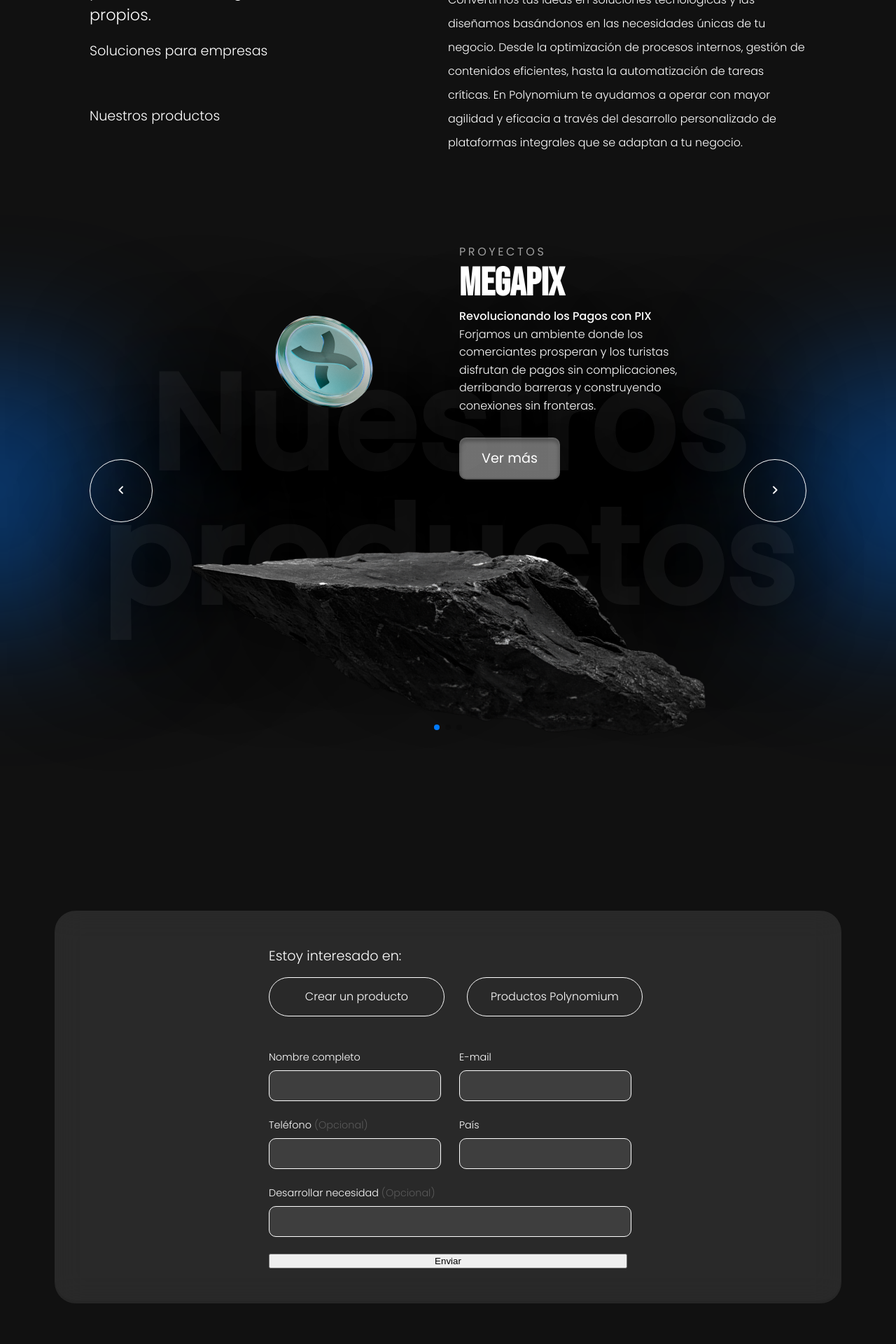
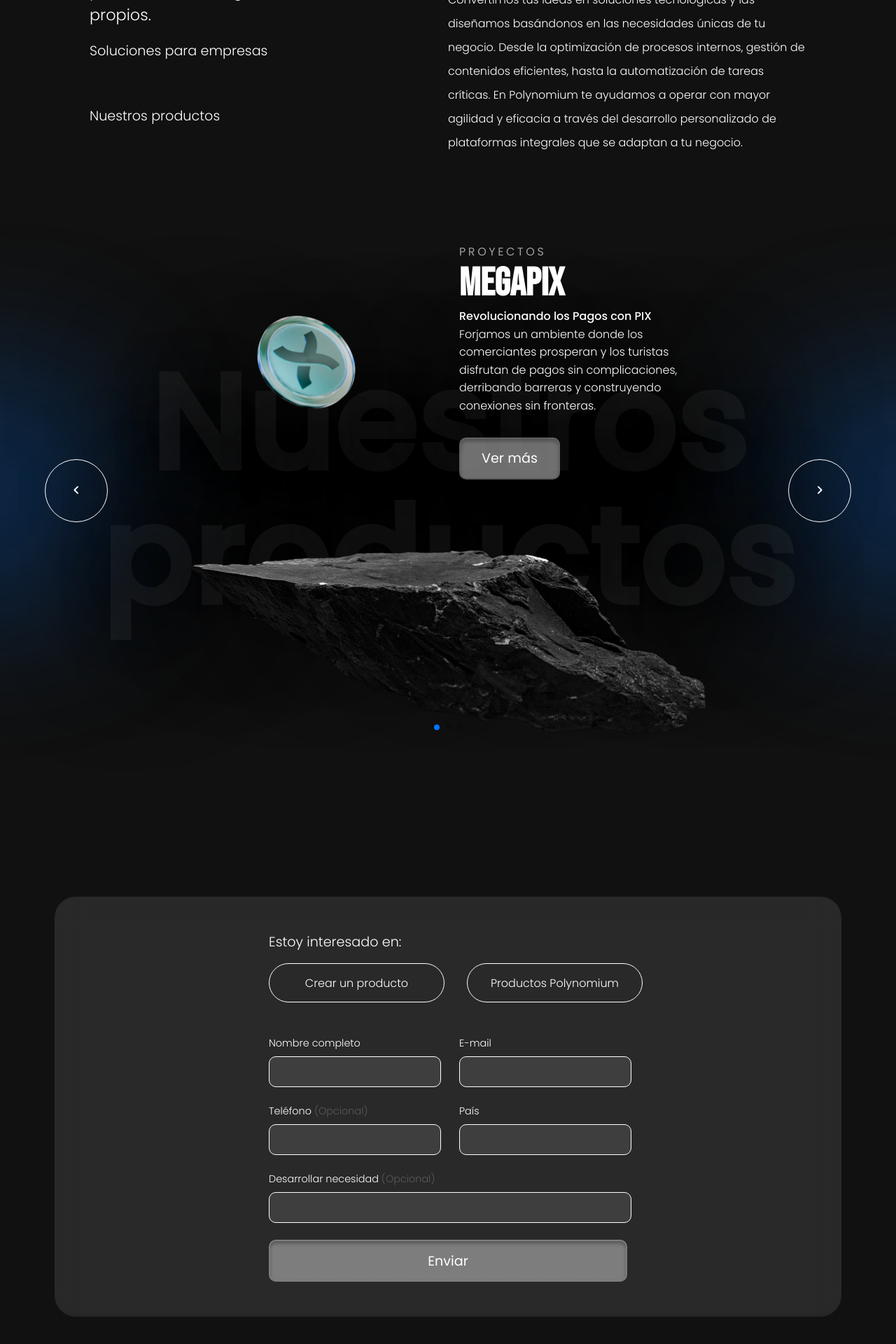
Before and after one commit to MariaBelenCaporale/Polynomium, a React (Vite) app: page / in a window 1280 px wide. Shown: the part 3035-4955 px from the top of the page at 70% size. Built offline with nearby package versions, Linux system fonts and the light colour scheme.

Commit message:
cambios carousel

```diff
--- a/src/components/CardCarousel/CardCarousel.jsx
+++ b/src/components/CardCarousel/CardCarousel.jsx
@@ -54,7 +54,7 @@ const CardCarousel = ({
             <img
               src={imageCarouselMegapix}
               alt="Imagen Megapix"
-              className="image"
+              className="imgMegapix"
             />
           )}
           {imageCarouselMegaUno && (
@@ -68,7 +68,7 @@ const CardCarousel = ({
             <img
               src={imageCarouselFluence}
               alt="Imagen Fluence"
-              className="image"
+              className="imgFluence"
             />
           )}
           {imageFluenceDos && (
--- a/src/components/CardCarousel/styles.css
+++ b/src/components/CardCarousel/styles.css
@@ -102,9 +102,15 @@
       transform: translateY(0px);
     }
   }
-  .imgAssiria {
+  .imgAssiria, .imgFluence, .imgMegapix {
+    animation: floatPrincipal 10s ease-in-out infinite;
     display: flex;
+  }
+  .imgAssiria, .imgFluence {
     width: 60%;
+  }
+  .imgMegapix {
+    width: 40%;
   }
   .fichaUno {
     animation: floatFichaUno 5s ease-in-out infinite;
@@ -112,10 +118,11 @@
     top: -80px;
   }
   .fichaDos {
-    animation: floatFicha 5s ease-in-out infinite;
+    animation: floatFicha 8s ease-in-out infinite;
     position: relative;
     top: -100px;
   }
+
   @keyframes floatFicha {
     0% {
       transform: translateY(0px);
@@ -138,4 +145,22 @@
       transform: translateY(0px);
     }
   }
+  @keyframes floatPrincipal {
+      0% {
+        transform: rotate(0deg);
+      }
+      25% {
+        transform: rotate(5deg);
+      }
+      50% {
+        transform: rotate(-5deg);
+      }
+      75% {
+        transform: rotate(5deg);
+      }
+      100% {
+        transform: rotate(0deg);
+      }
+    }
+
 }
--- a/src/components/CardForm/CardForm.jsx
+++ b/src/components/CardForm/CardForm.jsx
@@ -1,4 +1,5 @@
 import ButtonComponent from "../ButtonComponent/ButtonComponent";
+import ButtonFirst from "../ButtonFirst/ButtonFirst";
 import "./styles.css";
 
 const CardForm = () => {
@@ -61,7 +62,10 @@ const CardForm = () => {
 
 
             </div>
-            <button type="submit">Enviar</button>
+            <ButtonFirst
+              titleButton="Enviar"
+            />
+
           </form>
         </div>
       </div>
--- a/src/components/Carousel/Carousel.jsx
+++ b/src/components/Carousel/Carousel.jsx
@@ -36,16 +36,16 @@ const Carousel = () => {
   const handleSlideChange = (swiper) => {
     switch(swiper.realIndex) {
       case 0:
-        setLightColor('rgba(0, 117, 255, 0.40)'); // Megapix
+        setLightColor('rgb(0 117 255 / 24%)'); // Megapix
         break;
       case 1:
-        setLightColor('rgba(126, 46, 245, 0.50)' ); // Assiria
+        setLightColor('rgb(126 46 245 / 19%)' ); // Assiria
         break;
       case 2:
-        setLightColor('rgba(215, 254, 98, 0.70)' ); // Fluence
+        setLightColor('rgb(215 254 98 / 22%)' ); // Fluence
         break;
       default:
-        setLightColor('rgba(0, 117, 255, 0.40)');
+        setLightColor('rgb(0 117 255 / 24%)');
     }
   };
 
@@ -132,6 +132,8 @@ const Carousel = () => {
           <SwiperSlide>
             <CardCarousel
               titleButton='Ver más'
+              onButtonClick={() => openPopup('https://player.vimeo.com/video/1019525364?share=copy')}
+
               miniTitulo='Proyectos'
               titulo='Fluence'
               textoUno={'Sigue al conejo'}
--- a/src/components/Carousel/styles.css
+++ b/src/components/Carousel/styles.css
@@ -68,14 +68,6 @@
     cursor: pointer;
     border-radius: 50%;
     color: white;
-  }
-
-  .contenedorCarouselTotal {
-    display: flex;
-    align-items: center;
-    flex-direction: row;
-    justify-content: center;
-    width: 80%;
   }
   .sectionCarousel {
     display: flex;
@@ -163,4 +155,8 @@ transform: scale(0.8);
     justify-content: center;
     width: 100%;
 }
+
+.swiper-pagination-bullet-active {
+  background-color: #0075FF !important;
 }
+}
--- a/src/components/Popup/styles.css
+++ b/src/components/Popup/styles.css
@@ -17,6 +17,7 @@
     padding: 30px;
     border-radius: 8px;
     position: relative;
+    ;
   }
 
   .close-button {
```
